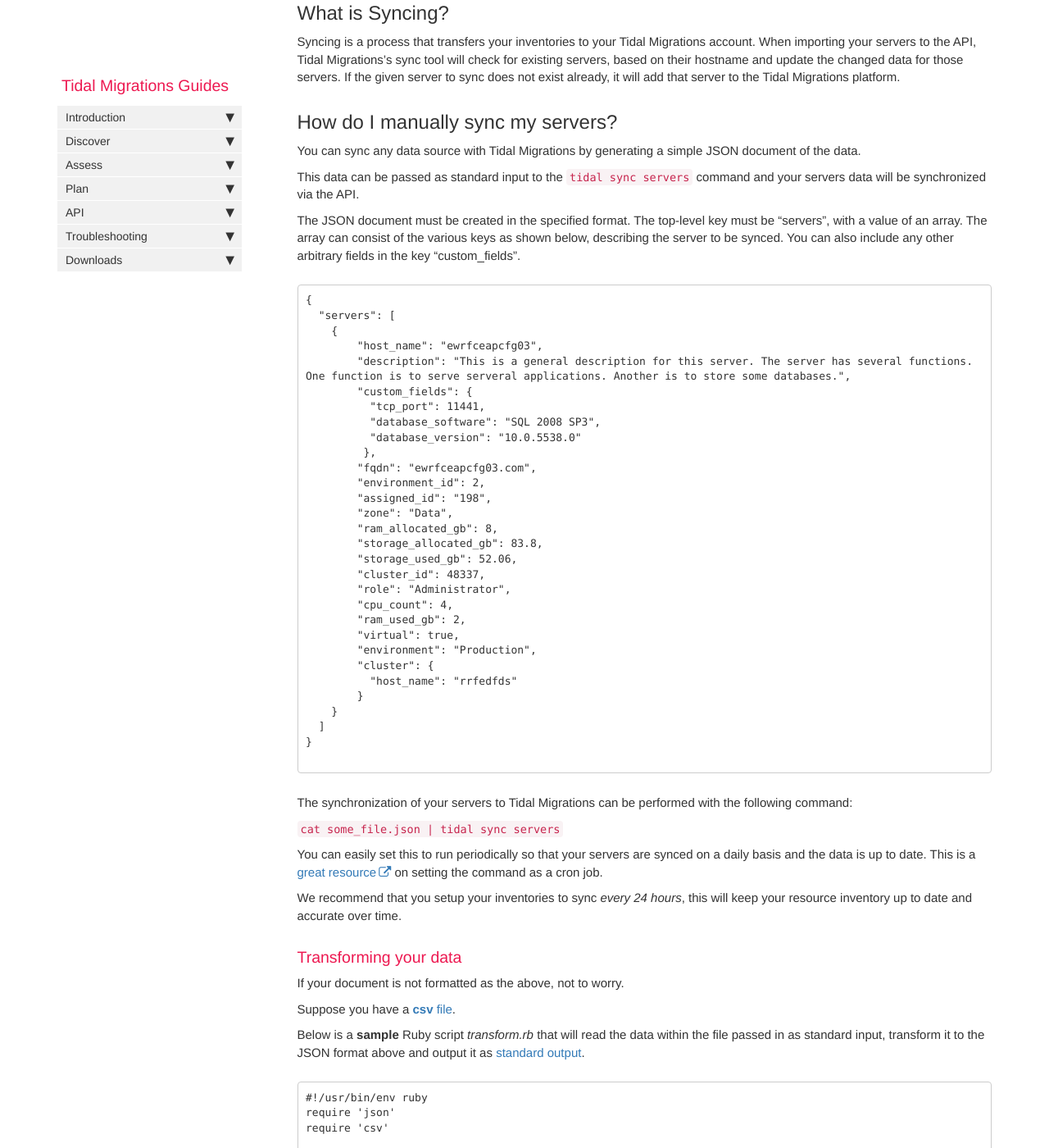
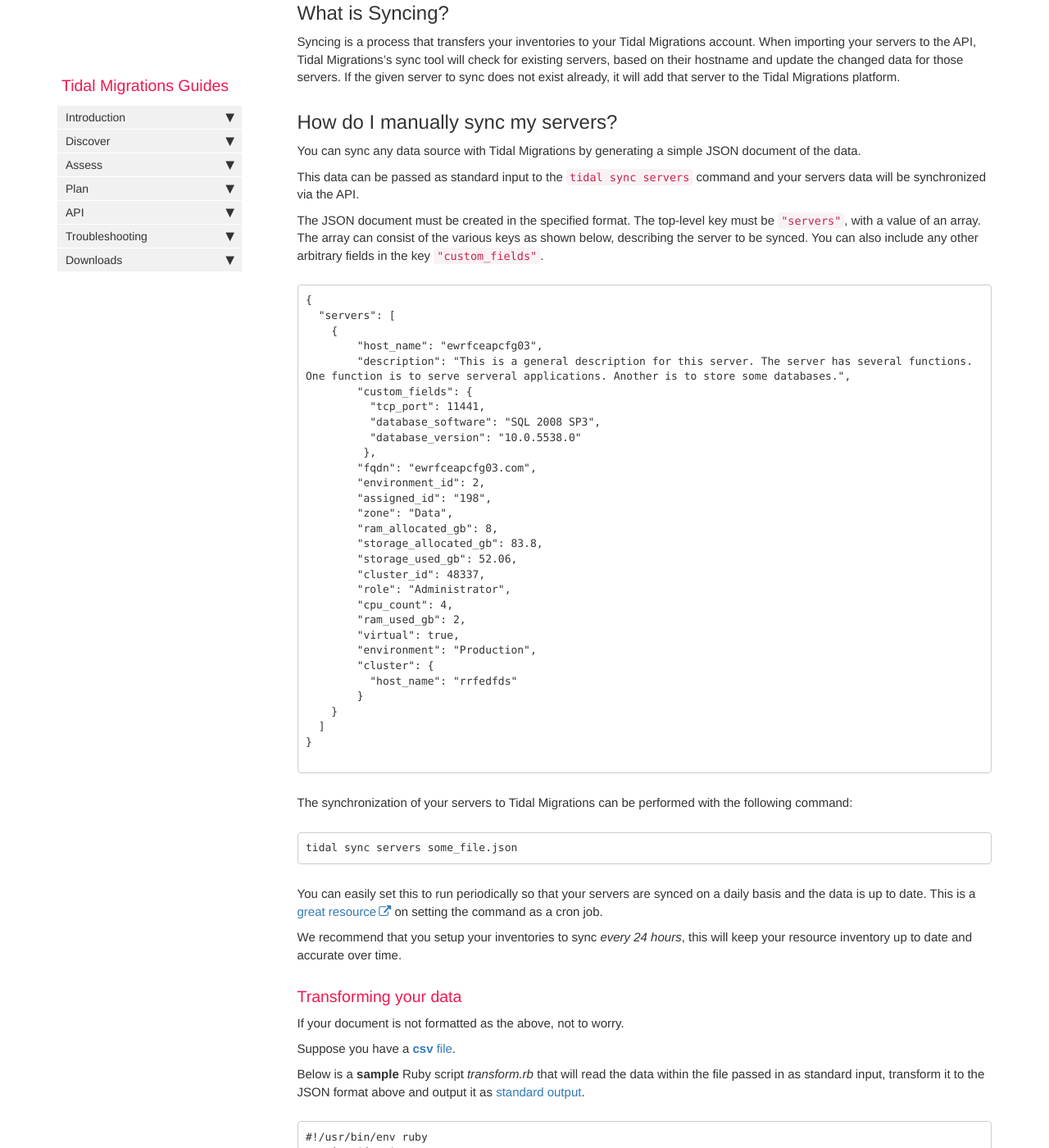
Before and after one commit to tidalmigrations/tidalmigrations.github.io, a Jekyll site: the page built from pages/tidal tools/syncservers.md, in a window 1280 px wide and 1400 px high, scrolled down 530 px. Shown: the whole window at 82% size. Built offline with Jekyll 4.4.1, drawn with Linux system fonts in a browser that asks for light colours; nearby versions of some CDN libraries; comment, search, counter and statistics services are not loaded; some of the changed text lies outside the part shown.

Commit message:
Update syncservers.md

````diff
--- a/pages/tidal tools/syncservers.md
+++ b/pages/tidal tools/syncservers.md
@@ -27,9 +27,9 @@ This data can be passed as standard input to the `tidal sync servers` command an
 synchronized via the API.
 
 
-The JSON document must be created in the specified format. The top-level key must be "servers",
+The JSON document must be created in the specified format. The top-level key must be `"servers"`,
 with a value of an array. The array can consist of the various keys as shown below, describing the server to be synced.
-You can also include any other arbitrary fields in the key "custom_fields".
+You can also include any other arbitrary fields in the key `"custom_fields"`.
 
 ```
 {
@@ -65,7 +65,9 @@ You can also include any other arbitrary fields in the key "custom_fields".
 ```
 The synchronization of your servers to Tidal Migrations can be performed with the following command:
 
-`` cat some_file.json | tidal sync servers ``
+```
+tidal sync servers some_file.json
+```
 
 
 You can easily set this to run periodically so that your servers are synced on a daily basis and the data is up to date.
@@ -127,15 +129,19 @@ The script above is an example of how to easily transform your data into the nec
 
 Change the file permissions to make the script executable using:
 
-``` chmod +x ./transform.rb ```
+```
+chmod +x ./transform.rb
+```
 
 You can now utlise your script with a given CSV file and it will be synced to your account via the API. Utlise the command below:
 
-``` cat some_file.csv | ./transform.rb | tidal sync servers ```
+```
+./transform.rb < some_file.csv | tidal sync servers
+```
 
 ## How do I sync my servers in more automated fashion?
 
-Instead of manually providing all of your servers details, you can utilize [Machine Status](https://github.com/tidalmigrations/machine_stats) utility to gather all the stats from your servers environment. Follow the Machine Stats installation and configuration steps available on the tool's [GitHub page](https://github.com/tidalmigrations/machine_stats).
+Instead of manually providing all of your servers details, you can utilize [Machine Stats](https://github.com/tidalmigrations/machine_stats) utility to gather all the stats from your servers environment. Follow the Machine Stats installation and configuration steps available on the tool's [GitHub page](https://github.com/tidalmigrations/machine_stats).
 
 ## How do I sync other resources?
 
@@ -145,7 +151,9 @@ You also have the option of syncing your **Applications** and **Database Instanc
 
 You can sync your Applications with the following command:
 
-`` cat some_file.json | tidal sync apps ``
+```
+tidal sync apps some_file.json
+```
 
 When importing your applications to the API, Tidal Migrations's sync tool will check for existing applications, based on their name, and update the changed data for those applications.
 If the given application to sync does not exist already, it will add that application to the Tidal Migrations API.
@@ -187,7 +195,9 @@ The syncronization of your Applications can be performed by following the above
 
 You can sync your Database Instances with the following command:
 
-`` cat some_file.json | tidal sync dbs ``
+```
+tidal sync dbs some_file.json
+```
 
 When importing your database instances to the API, Tidal Migrations's sync tool will check for existing database instances, based on their name, and update the changed data for those database instances.
 If the given database instance to sync does not exist already, it will add it to the Tidal Migrations API.
````
